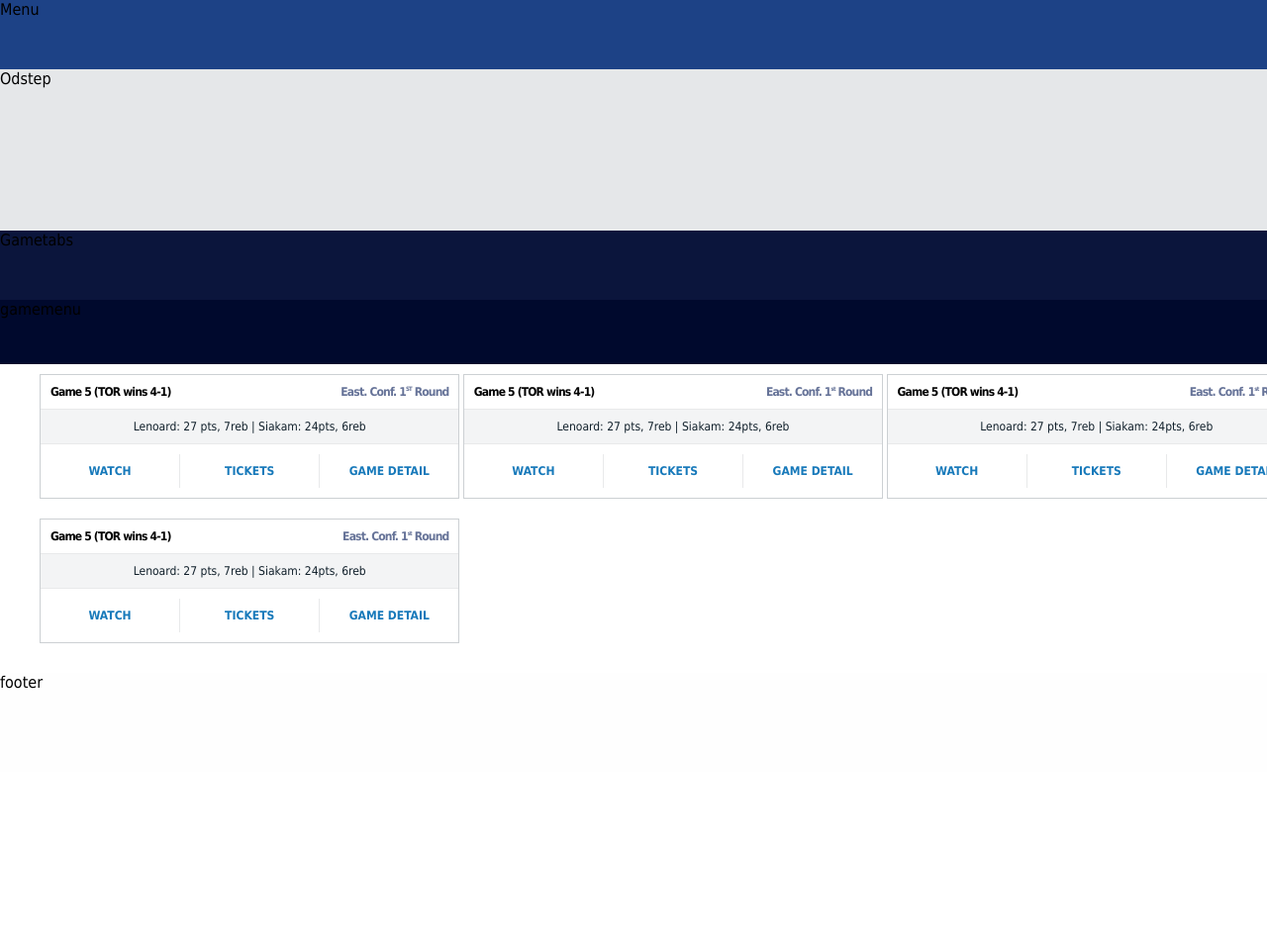
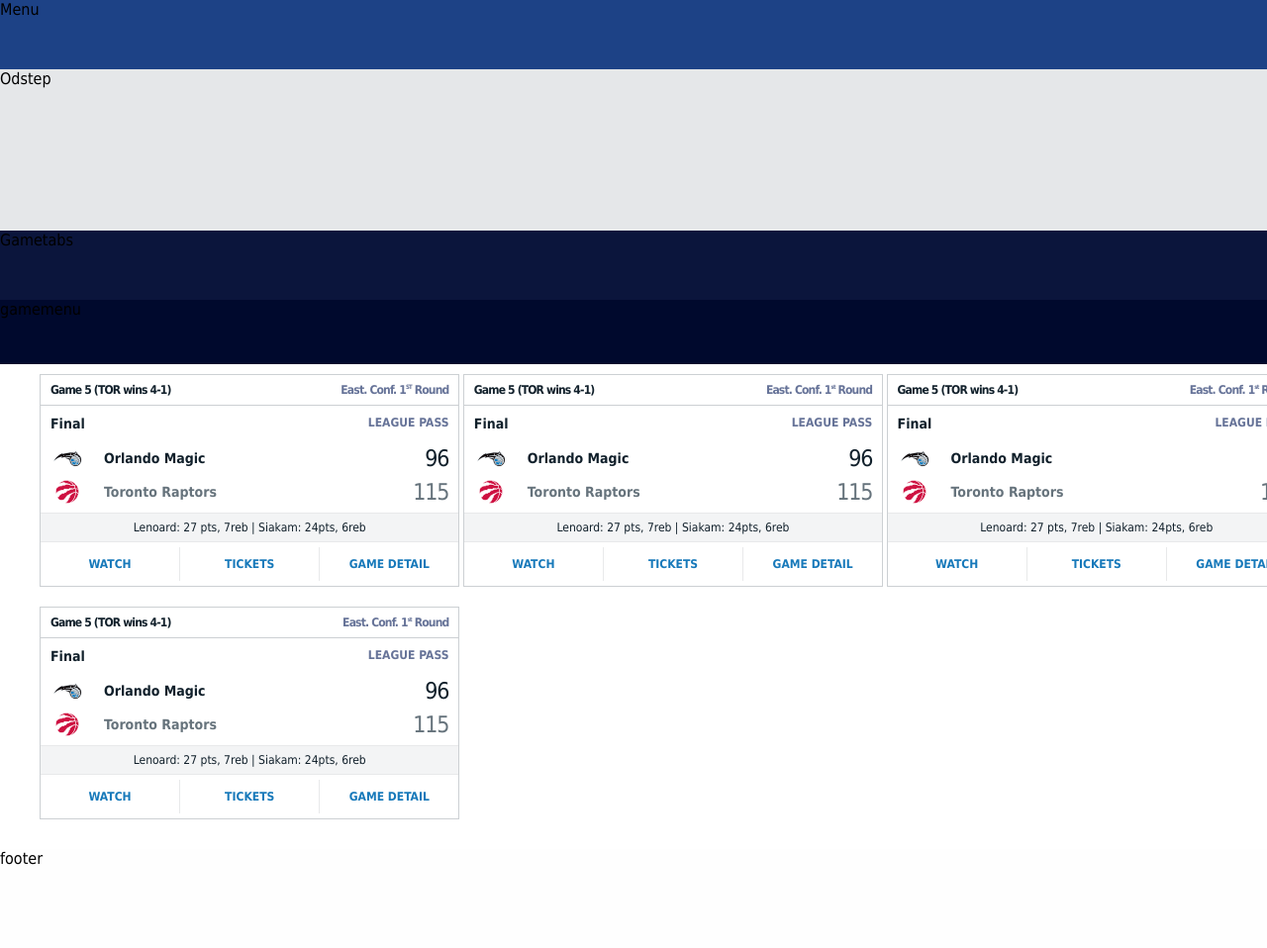
Before and after one commit to cyprianos/nba-scores, a plain HTML site: page index.html in a window 1280 px wide. Shown: the top 958 px of the page at 99% size. Before the commit the page ends 800 px from the top, so only its background shows below. Drawn offline with Linux system fonts and the light colour scheme.

Commit message:
Sekcja rezultatow meczy i poprawianie wygladu, paddingow itp

```diff
--- a/index.html
+++ b/index.html
@@ -15,7 +15,22 @@
                 <div class="match__gametitle">Game 5 (TOR wins 4-1)</div>
                 <div class="match__level">East. Conf. 1<sup>ST</sup> Round</div>
             </div>
-            <div class="match__final"></div>
+            <div class="match__result">
+                <div class="match__info">
+                    <div class="match__final">Final</div>
+                    <div class="match__ticket">LEAGUE  PASS</div>
+                </div>
+                <div class="match__team match__host">
+                    <img class="match__icon" src="images/ORL.svg">
+                    <div class="match__teamname">Orlando Magic</div>
+                    <div class="match__score">96</div>
+                </div>
+                <div class="match__team match__guest">
+                    <img class="match__icon" src="images/TOR.svg">
+                    <div class="match__teamname">Toronto Raptors</div>
+                    <div class="match__score">115</div>
+                </div>
+            </div>
             <div class="match__statistics">Lenoard: 27 pts, 7reb | Siakam: 24pts, 6reb</div>
             <div class="match__navigation">
                 <a href="#" class="match__button">WATCH</a>
@@ -28,7 +43,22 @@
                 <div class="match__gametitle">Game 5 (TOR wins 4-1)</div>
                 <div class="match__level">East. Conf. 1<sup>st</sup> Round</div>
             </div>
-            <div class="match__final"></div>
+            <div class="match__result">
+                <div class="match__info">
+                    <div class="match__final">Final</div>
+                    <div class="match__ticket">LEAGUE  PASS</div>
+                </div>
+                <div class="match__team match__host">
+                    <img class="match__icon" src="images/ORL.svg">
+                    <div class="match__teamname">Orlando Magic</div>
+                    <div class="match__score">96</div>
+                </div>
+                <div class="match__team match__guest">
+                    <img class="match__icon" src="images/TOR.svg">
+                    <div class="match__teamname">Toronto Raptors</div>
+                    <div class="match__score">115</div>
+                </div>
+            </div>
             <div class="match__statistics">Lenoard: 27 pts, 7reb | Siakam: 24pts, 6reb</div>
             <div class="match__navigation">
                 <a href="#" class="match__button">WATCH</a>
@@ -41,7 +71,22 @@
                 <div class="match__gametitle">Game 5 (TOR wins 4-1)</div>
                 <div class="match__level">East. Conf. 1<sup>st</sup> Round</div>
             </div>
-            <div class="match__final"></div>
+            <div class="match__result">
+                <div class="match__info">
+                    <div class="match__final">Final</div>
+                    <div class="match__ticket">LEAGUE  PASS</div>
+                </div>
+                <div class="match__team match__host">
+                    <img class="match__icon" src="images/ORL.svg">
+                    <div class="match__teamname">Orlando Magic</div>
+                    <div class="match__score">96</div>
+                </div>
+                <div class="match__team match__guest">
+                    <img class="match__icon" src="images/TOR.svg">
+                    <div class="match__teamname">Toronto Raptors</div>
+                    <div class="match__score">115</div>
+                </div>
+            </div>
             <div class="match__statistics">Lenoard: 27 pts, 7reb | Siakam: 24pts, 6reb</div>
             <div class="match__navigation">
                 <a href="#" class="match__button">WATCH</a>
@@ -54,7 +99,22 @@
                 <div class="match__gametitle">Game 5 (TOR wins 4-1)</div>
                 <div class="match__level">East. Conf. 1<sup>st</sup> Round</div>
             </div>
-            <div class="match__final"></div>
+            <div class="match__result">
+                <div class="match__info">
+                    <div class="match__final">Final</div>
+                    <div class="match__ticket">LEAGUE  PASS</div>
+                </div>
+                <div class="match__team match__host">
+                    <img class="match__icon" src="images/ORL.svg">
+                    <div class="match__teamname">Orlando Magic</div>
+                    <div class="match__score">96</div>
+                </div>
+                <div class="match__team match__guest">
+                    <img class="match__icon" src="images/TOR.svg">
+                    <div class="match__teamname">Toronto Raptors</div>
+                    <div class="match__score">115</div>
+                </div>
+            </div>
             <div class="match__statistics">Lenoard: 27 pts, 7reb | Siakam: 24pts, 6reb</div>
             <div class="match__navigation">
                 <a href="#" class="match__button">WATCH</a>
--- a/style.css
+++ b/style.css
@@ -42,14 +42,14 @@ body {
 
 .match__heading {
     font-size:12px;
-    padding:10px 16px;
+    padding:8px 16px;
     font-weight: bold;
     display: flex;
     letter-spacing: -0.07em;
 }
 
 .match__gametitle {
-    color:rgb(17,59,10s);
+    color:rgb(17,32,43);
     flex:1;
 }
 
@@ -63,16 +63,69 @@ body {
 .match__level sup {
     vertical-align: top;
     font-size: 50%;
+}
+
+
+.match__result {
 
 }
 
+.match__info {
+    display:flex;
+    font-size:12px;
+    padding:10px 16px;
 
+    font-weight: bold;
+    border-top: 1px solid rgb(204,208,211);
+}
 .match__final {
+    flex:1;
+    color:rgb(17,32,43);
+    font-size:14px;
+}
+.match__ticket{
+    color:rgb(102,115,152);
+    flex:1;
+    text-align: right;
+}
+
+.match__team {
+    display:flex;
+    padding: 0 10px;
+    font-size:14px;
+    font-weight: bold;
+    align-items: center;
+}
+
+.match__host {
+    color:rgb(17,32,43);
+}
+
+.match__guest {
+    color:rgb(102,115,124);
+    margin-bottom:4px;
+}
+
+.match__score {
+    font-size:23px;
+    letter-spacing: -0.05em;
+    font-weight: normal;
 
 }
 
+.match__teamname {
+    flex:1;
+    padding-left:20px;
+}
+.match__icon {
+    display: block;
+    width:34px;
+    height:34px;
+}
+
+
 .match__statistics {
-    padding:10px;
+    padding:7px 10px;
     background-color: rgb(243,244,245);
     color:rgb(17,32,43);
     font-size: 12px;
@@ -84,8 +137,8 @@ body {
 .match__navigation {
     display: flex;
     font-weight: bold;
-    padding-top:10px;
-    padding-bottom:10px;
+    padding-top:5px;
+    padding-bottom:5px;
 }
 
 .match__button {
@@ -119,7 +172,14 @@ body {
     .match {
         flex: 49% 0 1;
     }
-    .match__heading{padding-left:10px;padding-right:10px;}
+    .match__heading{
+        padding-left:10px;
+        padding-right:10px;
+    }
+    .match__info{
+        padding-left:10px;
+        padding-right:10px;
+    }
 }
 
 @media (min-width: 1020px) {
```
Also changed, not shown: images/ORL.svg (added), images/TOR.svg (added).
